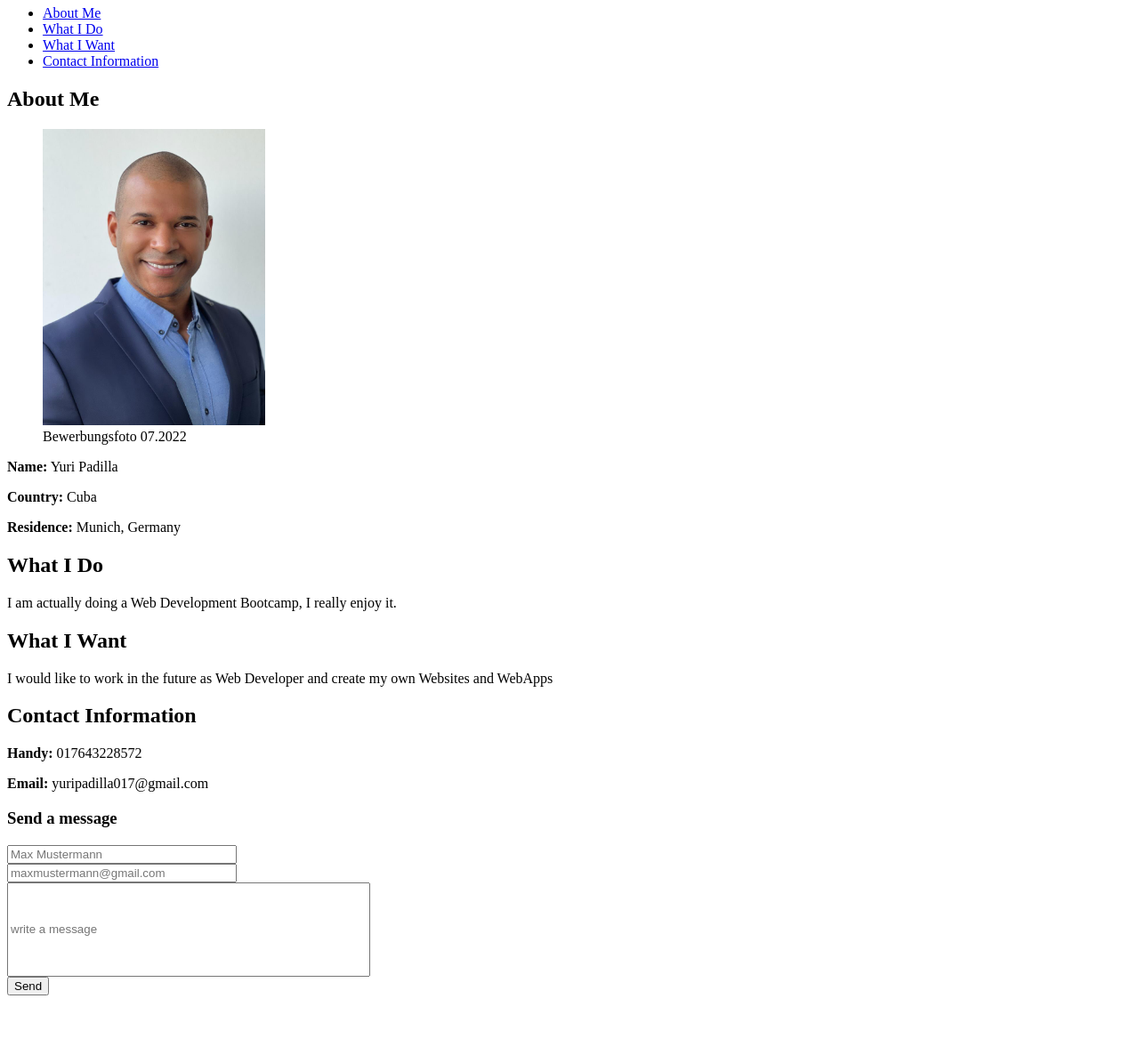
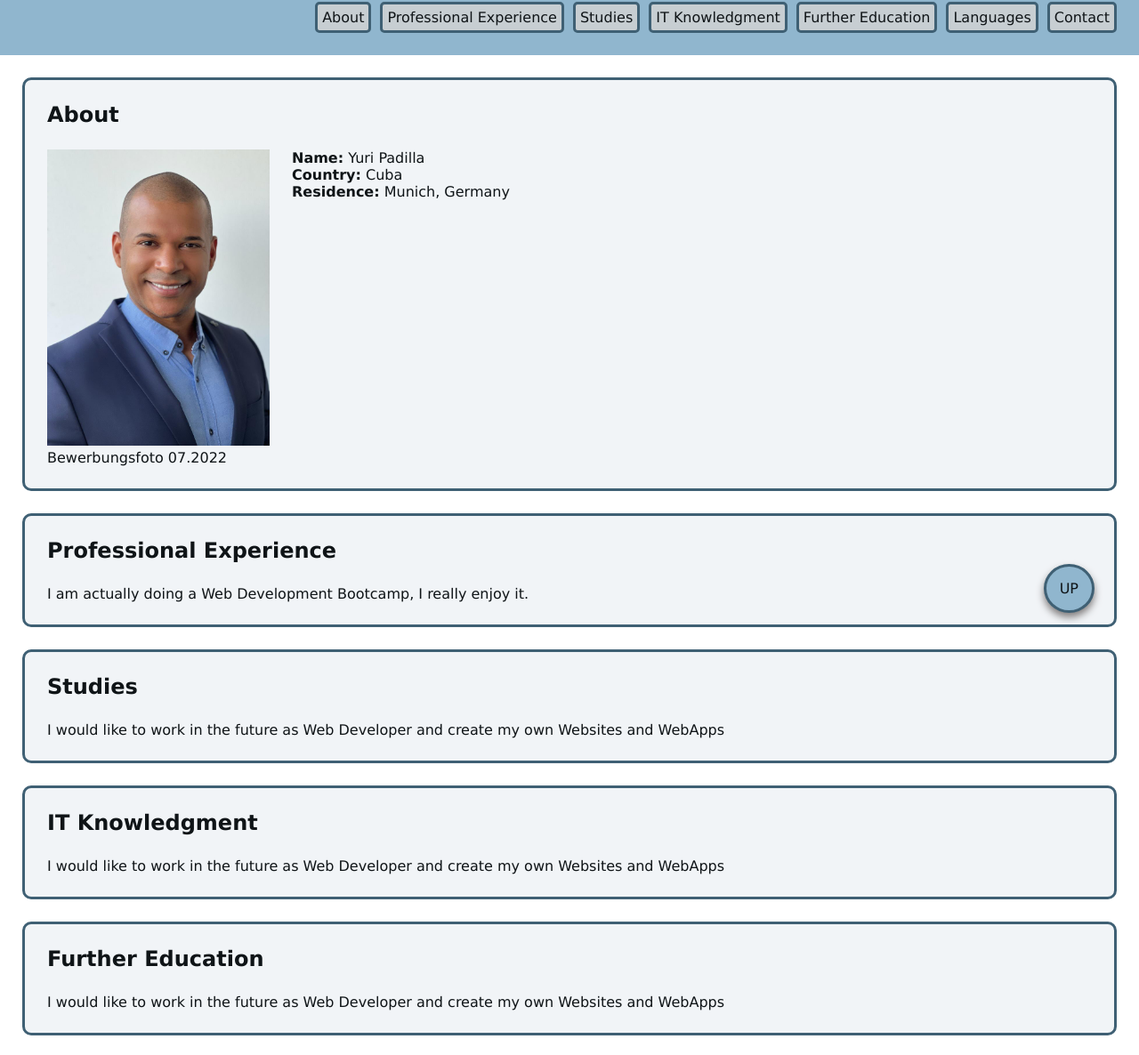
Before and after one commit to YuriPadilla/personal-website, a plain HTML site: page index.html in a window 1280 px wide. Shown: the part 61-1247 px from the top of the page at 89% size. Before the commit the page ends 1188 px from the top, so only its background shows below. Drawn offline with Linux system fonts and the light colour scheme.

Commit message:
add css and style web

```diff
--- /dev/null
+++ b/css/styles.css
@@ -0,0 +1,96 @@
+*{
+    box-sizing: border-box;
+    margin: 0;
+}
+body {
+    background-color: white;
+    color: rgb(15, 20, 23);
+    font-family: Verdana, Geneva, Tahoma, sans-serif;
+}
+
+header {
+    background-color: rgb(144, 182, 206);
+    position: sticky;
+    width: 100%;
+    top: 0;
+    z-index: 10;
+    margin: 0;
+    padding: 0;
+}
+
+.navi {
+    list-style: none;
+    display: flex;
+    gap: 10px;
+    justify-content: flex-end;
+    flex-wrap: wrap;
+    padding: 25px;
+}
+
+.navi__item {
+    border-style: solid;
+    border-color: rgb(63, 96, 116);
+    border-radius: 5px;
+    padding: 5px;
+    background-color: rgb(199, 206, 210);
+}
+.navi li:hover {
+    background-color: rgb(32, 53, 66);
+    border-color: rgb(63, 96, 116);
+    color: white;
+    box-shadow: 0px 5px 8px rgb(78, 125, 153);
+}
+a {
+    text-decoration: none;
+    color: inherit;
+}
+section {
+    margin: 10px;
+    background-color:  rgb(241, 244, 247);
+    border-color: rgb(63, 96, 116);
+    border-style: solid;
+    border-radius: 10px;
+    margin: 25px;
+}
+h2 {
+    margin: 25px;
+}
+div {
+    margin: 25px;
+}
+.about {
+    display: flex;
+}
+.about__daten {
+    margin: 0px 25px;
+}
+
+.formulary, .contact__info {
+    display: flex;
+    flex-direction: column;
+    align-items: flex-start;
+    gap: 10px;
+}
+.formulary > * {
+    padding: 5px;
+}
+.formulary__contact {
+    width: 250px;
+}
+.formulary__text {
+    width: 500px;
+    height: 100px;
+}
+
+.go-up {
+    border-color: rgb(63, 96, 116);
+    background-color: rgb(144, 182, 206);
+    border-style: solid;
+    border-radius: 50%;
+    padding: 15px;
+    position: fixed;
+    bottom: 50px;
+    right: 50px;
+    z-index: 10;
+    box-shadow: 0 5px 8px rgb(128, 125, 125);
+}
--- a/index.html
+++ b/index.html
@@ -4,51 +4,96 @@
     <meta charset="UTF-8">
     <meta http-equiv="X-UA-Compatible" content="IE=edge">
     <meta name="viewport" content="width=device-width, initial-scale=1.0">
-    <title>Personal Website</title>
+    <title>Yuri Padilla</title>
+    <link rel="stylesheet" href="./css/styles.css">
 </head>
 <body>
-    <header>
+    <header class="header">
+        <h1>Welcome</h1>
         <nav>
-            <h1>Personal Website</h1>
-            <ul>
-                <li><a href="#about-me">About Me</a></li>
-                <li><a href="#what-i-do">What I Do</a></li>
-                <li><a href="#what-i-want">What I Want</a></li>
-                <li><a href="#contact">Contact Information</a></li>
+            <ul class="navi">
+                <li class="navi__item"><a href="#about">About</a></li>
+                <li class="navi__item"><a href="#professional-experience">Professional Experience</a></li>
+                <li class="navi__item"><a href="#studies">Studies</a></li>
+                <li class="navi__item"><a href="#it-knowledgment">IT Knowledgment</a></li>
+                <li class="navi__item"><a href="#further-education">Further Education</a></li>
+                <li class="navi__item"><a href="#languages">Languages</a></li>
+                <li class="navi__item"><a href="#contact">Contact</a></li>
             </ul>
         </nav>
     </header>
     <main>
-        <section id="about-me">
-            <h2>About Me</h2>
-            <Figure>
+        <section id="about">
+            <h2 id="top">About</h2>
+            <div class="about">
+                <Figure class="about__foto">
                     <img src="./2022-07-18_Foto_Bewerbung.jpg" alt="Bewerbungsfoto" width="250px">
                     <figcaption>Bewerbungsfoto 07.2022</figcaption>
                 </Figure>
+                <div class="about__daten">
                     <p><strong>Name:</strong> Yuri Padilla</p>
                     <p><strong>Country:</strong> Cuba</p>
                     <p><strong>Residence:</strong> Munich, Germany</p>
+                </div>
+            </div>
         </section>
-        <section id="what-i-do">
-            <h2>What I Do</h2>
+        <section id="professional-experience">
+            <h2>Professional Experience</h2>
+            <div>
+                <article class="backgrounds">
                     <p>I am actually doing a Web Development Bootcamp, I really enjoy it.</p>
+                </article>
+            </div>
         </section>
-        <section id="what-i-want">
-            <h2>What I Want</h2>
+        <section id="studies">
+            <h2>Studies</h2>
+            <div>
+                <article class="backgrounds">
                     <p>I would like to work in the future as Web Developer and create my own Websites and WebApps</p>
+                </article>
+            </div>
+        </section>
+        <section id="it-knowledgment">
+            <h2>IT Knowledgment</h2>
+            <div>
+                <article class="backgrounds">
+                    <p>I would like to work in the future as Web Developer and create my own Websites and WebApps</p>
+                </article>
+            </div>
+        </section>
+        <section id="further-education">
+            <h2>Further Education</h2>
+            <div>
+                <article class="backgrounds">
+                    <p>I would like to work in the future as Web Developer and create my own Websites and WebApps</p>
+                </article>
+            </div>
+        </section>
+        <section id="languages">
+            <h2>Languages</h2>
+            <div>
+                <article class="backgrounds">
+                    <p>I would like to work in the future as Web Developer and create my own Websites and WebApps</p>
+                </article>
+            </div>
         </section>
         <section  id="contact">
-            <h2>Contact Information</h2>
+            <h2>Contact</h2>
+            <div>
+                <article class="contact__info">
                     <p><strong>Handy:</strong> 017643228572</p>
                     <p><strong>Email:</strong> yuripadilla017@gmail.com</p>
                     <h3>Send a message</h3>
-            <form action="">
-                <input type="text" placeholder="Max Mustermann" style="width:250px;" required/><br>
-                <input type="email" placeholder="maxmustermann@gmail.com" style="width:250px;" required/><br>
-                <input type="text" placeholder="write a message" style="width:400px; height:100px;" required/><br>
-                <button type="submit">Send</button>
+                    <form action="" class="formulary">
+                        <input type="text" class="formulary__contact" placeholder="Max Mustermann" required/>
+                        <input type="email" class="formulary__contact" placeholder="maxmustermann@gmail.com" required/>
+                        <input type="text" class="formulary__text" placeholder="write a message" required/>
+                        <button type="submit" class="formulary__button">Send</button>
                     </form>
+                </article>
+            </div>
         </section>
+        <a href="#top" class="go-up">UP</a>
     </main>
     <footer>
 
```
Lines whose indentation alone changed are shown as unchanged.
